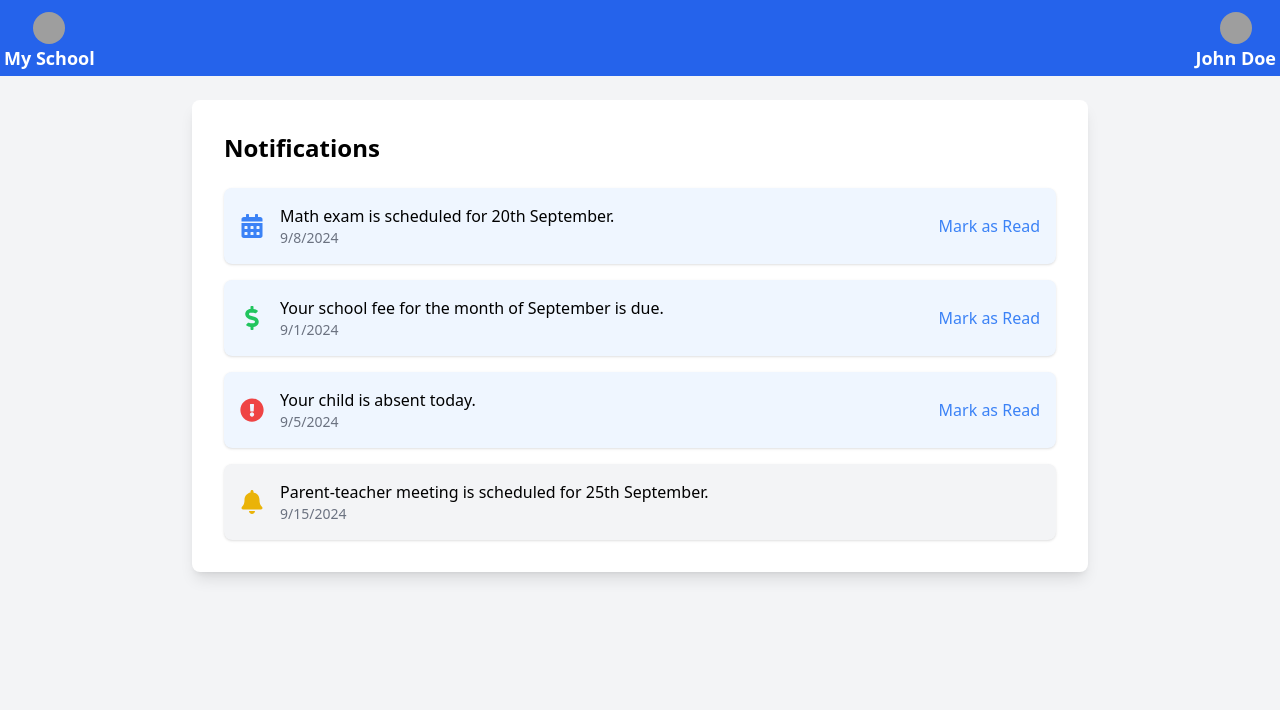
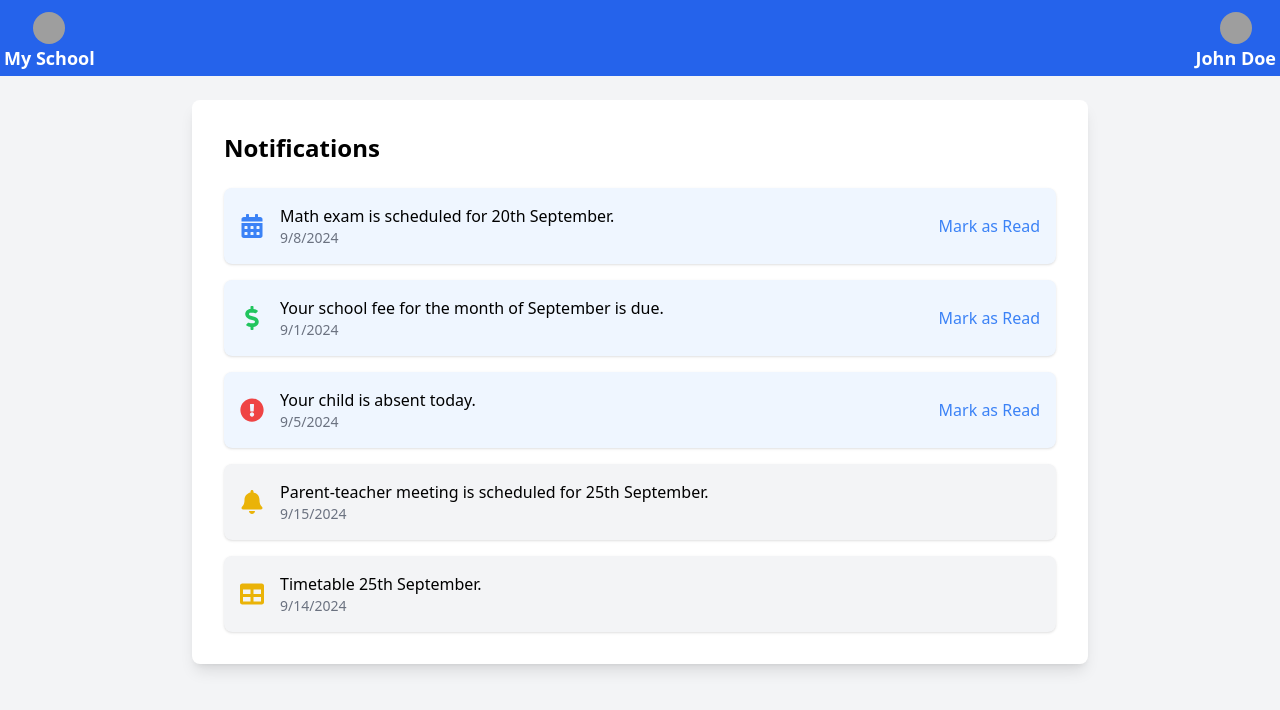
Before and after one commit to sneha-94/School-CRM, a React (Create React App) app: page /notifications in a window 1280 px wide. Shown: the top 710 px of the page. Built offline with nearby package versions, Linux system fonts and the light colour scheme; grey boxes are pictures that could not be loaded.

Commit message:
Update Notifications.jsx

```diff
--- a/src/components/Notifications.jsx
+++ b/src/components/Notifications.jsx
@@ -1,5 +1,5 @@
 import React, { useState, useEffect } from 'react';
-import { FaBell, FaCalendarAlt, FaDollarSign, FaExclamationCircle } from 'react-icons/fa';
+import { FaBell, FaCalendarAlt, FaDollarSign, FaExclamationCircle, FaTable } from 'react-icons/fa';
 
 const Notifications = () => {
   // Dummy data for demonstration. In production, this data would come from an API.
@@ -32,6 +32,13 @@ const Notifications = () => {
       date: '2024-09-15',
       read: true,
     },
+    {
+      id: 5,
+      type: 'Timetable',
+      message: 'Timetable 25th September.',
+      date: '2024-09-14',
+      read: true,
+    },
   ]);
 
   // Mark notification as read
@@ -51,6 +58,8 @@ const Notifications = () => {
         return <FaDollarSign className="text-green-500" />;
       case 'attendance':
         return <FaExclamationCircle className="text-red-500" />;
+      case 'Timetable':
+        return <FaTable className='text-yellow-500'/>;
       case 'event':
         return <FaBell className="text-yellow-500" />;
       default:
@@ -67,11 +76,11 @@ const Notifications = () => {
           {notifications.map((notification) => (
             <div
               key={notification.id}
-              className={`p-4 rounded-lg shadow flex items-center justify-between ${
+              className={`p-4 rounded-lg shadow flex items-center justify-between hover:bg-blue-100 cursor-pointer transition-transform transform hover:scale-105 ${
                 notification.read ? 'bg-gray-100' : 'bg-blue-50'
               }`}
             >
-              <div className="flex items-center space-x-4">
+              <div className="flex items-center space-x-4 ">
                 {/* Notification Icon */}
                 <div className="text-2xl">
                   {getIcon(notification.type)}
```
